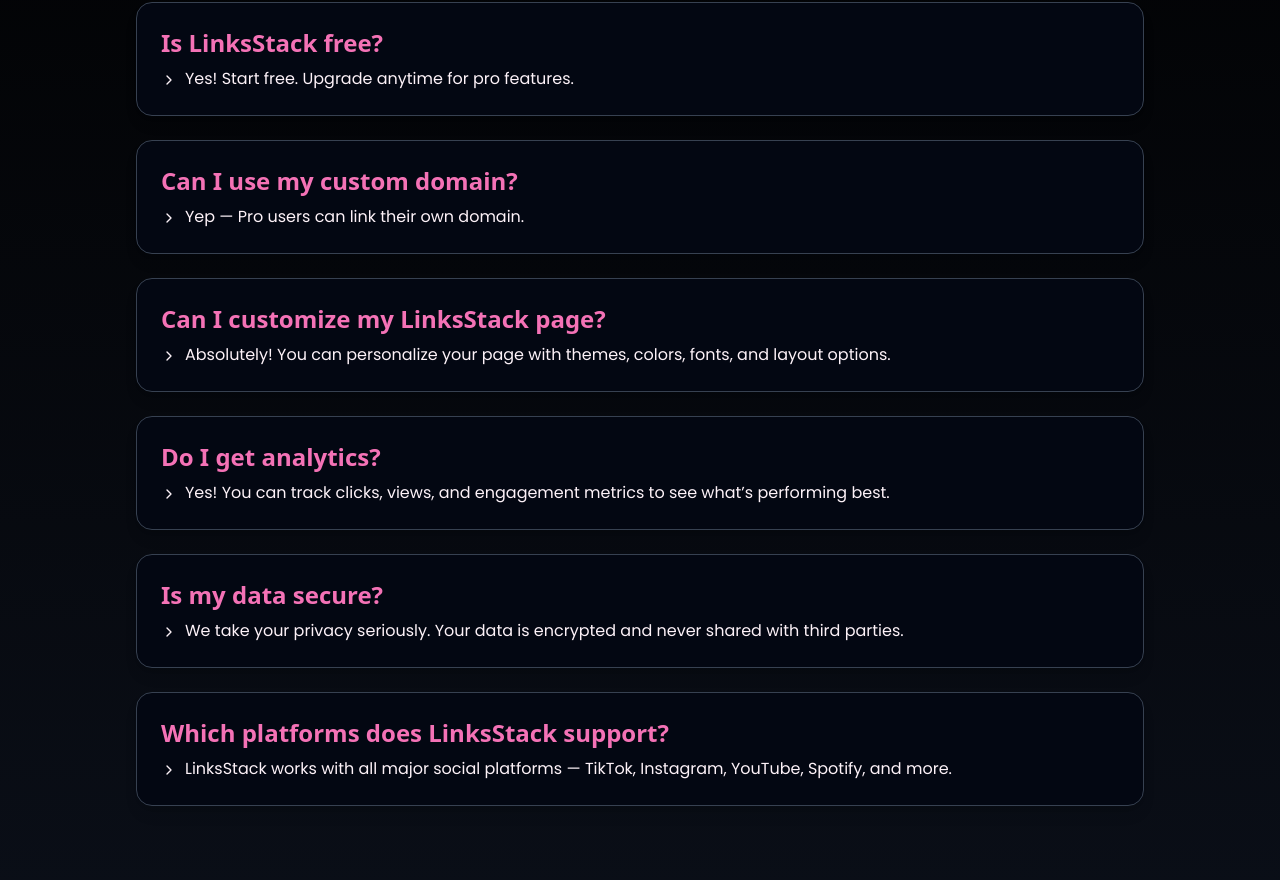
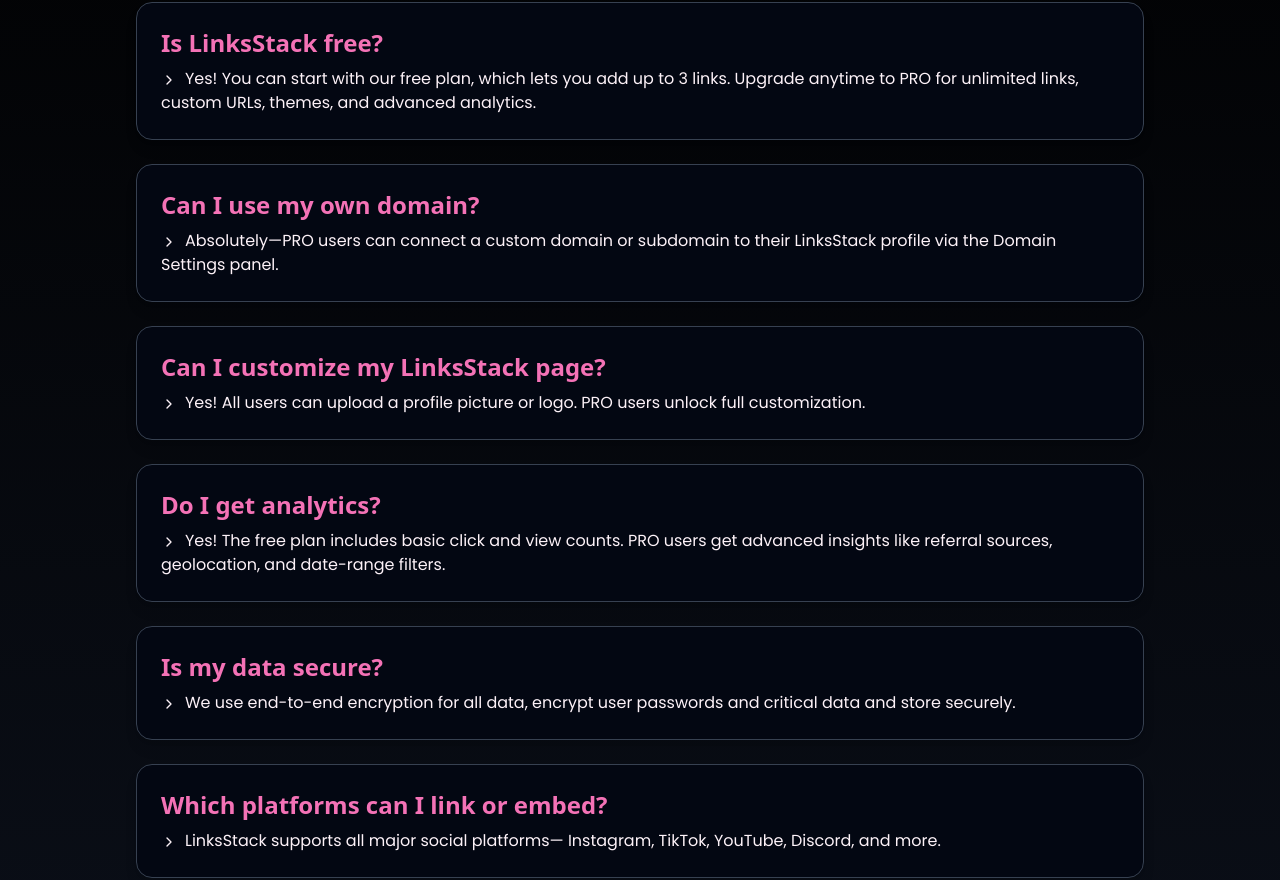
Before and after one commit to aprimr/LinksStack, a React (Vite) app: page / in a window 1280 px wide. Shown: the part 2408-3288 px from the top of the page. Built offline with nearby package versions, Linux system fonts and the light colour scheme; no server answers.

Commit message:
update: questions and answers in faq in home

```diff
--- a/src/pages/Home.jsx
+++ b/src/pages/Home.jsx
@@ -63,27 +63,27 @@
   const faqItems = [
     {
       q: "Is LinksStack free?",
-      a: "Yes! Start free. Upgrade anytime for pro features.",
+      a: "Yes! You can start with our free plan, which lets you add up to 3 links. Upgrade anytime to PRO for unlimited links, custom URLs, themes, and advanced analytics.",
     },
     {
-      q: "Can I use my custom domain?",
-      a: "Yep — Pro users can link their own domain.",
+      q: "Can I use my own domain?",
+      a: "Absolutely—PRO users can connect a custom domain or subdomain to their LinksStack profile via the Domain Settings panel.",
     },
     {
       q: "Can I customize my LinksStack page?",
-      a: "Absolutely! You can personalize your page with themes, colors, fonts, and layout options.",
+      a: "Yes! All users can upload a profile picture or logo. PRO users unlock full customization.",
     },
     {
       q: "Do I get analytics?",
-      a: "Yes! You can track clicks, views, and engagement metrics to see what’s performing best.",
+      a: "Yes! The free plan includes basic click and view counts. PRO users get advanced insights like referral sources, geolocation, and date-range filters.",
     },
     {
       q: "Is my data secure?",
-      a: "We take your privacy seriously. Your data is encrypted and never shared with third parties.",
+      a: "We use end-to-end encryption for all data, encrypt user passwords and critical data and store securely.",
     },
     {
-      q: "Which platforms does LinksStack support?",
-      a: "LinksStack works with all major social platforms — TikTok, Instagram, YouTube, Spotify, and more.",
+      q: "Which platforms can I link or embed?",
+      a: "LinksStack supports all major social platforms— Instagram, TikTok, YouTube, Discord, and more.",
     },
   ];
 
```
